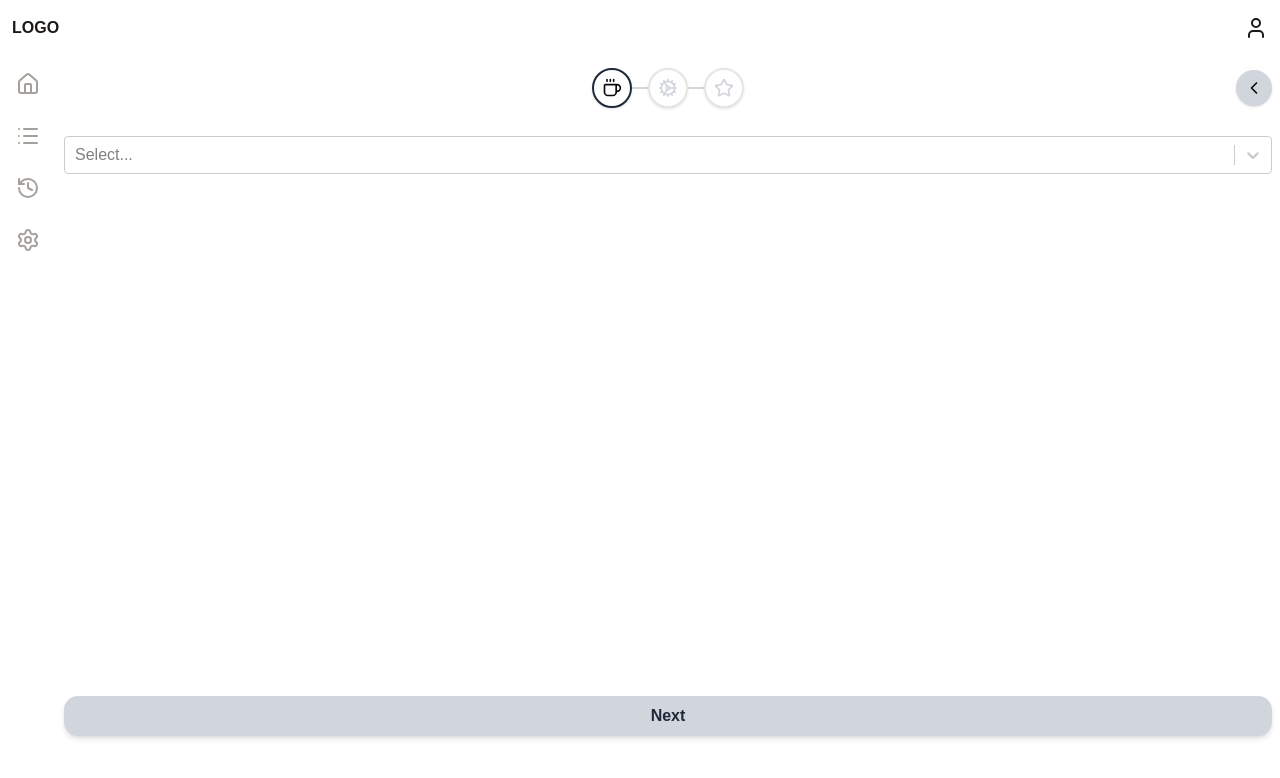
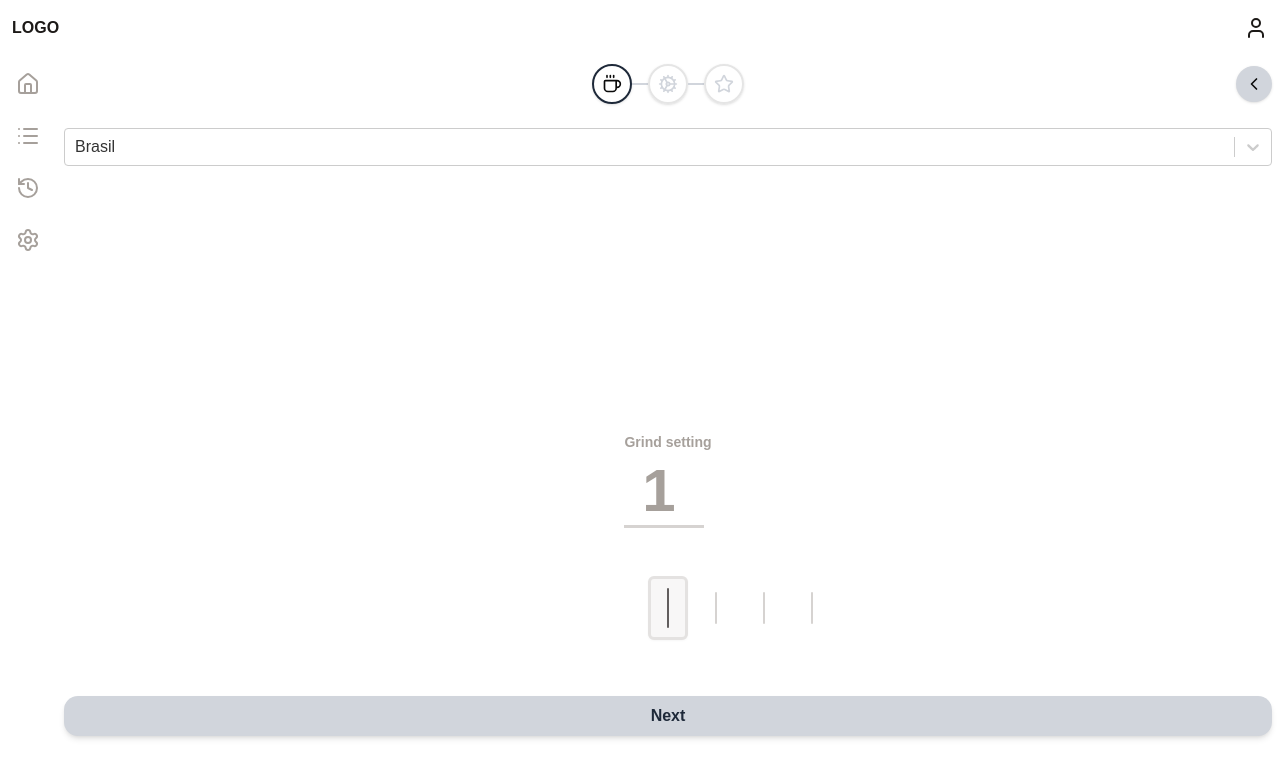
Before and after one commit to BuckoA18/dial-in-assistant, a React (Vite) app: page /dial-in in a window 1280 px wide. Shown: the top 778 px of the page. Built offline with nearby package versions, Linux system fonts and the light colour scheme.

Commit message:
added custom options and refactored wheelPicker

```diff
--- /dev/null
+++ b/src/services/flagService.js
@@ -0,0 +1,7 @@
+const BASE_URL = "https://flagsapi.com";
+
+export const getFlag = (countryCode) => {
+  const flagURL = `${BASE_URL}/${countryCode.toUpperCase()}/flat/16`;
+  console.log(flagURL);
+  return flagURL;
+};
--- /dev/null
+++ b/src/ui/CustomOption.jsx
@@ -0,0 +1,16 @@
+import React from "react";
+import { components } from "react-select";
+import { getFlag } from "../services/flagService";
+
+const CustomOption = ({ ...props }) => {
+  const { label, countryCode } = props.data;
+  return (
+    <components.Option {...props}>
+      <div className="h-4 w-4 rounded-full bg-amber-400 shadow-sm"></div>
+      <p className="">{label}</p>
+      <img src={getFlag(countryCode)} />
+    </components.Option>
+  );
+};
+
+export default CustomOption;
--- a/src/ui/Input.jsx
+++ b/src/ui/Input.jsx
@@ -1,15 +1,17 @@
 import React from "react";
 import Label from "./Label";
 
-const Input = ({ label, type, id, placeholder }) => {
+const Input = ({ label, type, id, placeholder, value, isDisabled }) => {
   return (
     <>
       <Label id={id} label={label}>
         <input
           type={type}
           id={id}
-          className="w-20 border-b-3 border-stone-300 pl-1 text-right text-6xl transition-colors focus:border-stone-800 focus:text-stone-800 focus:outline-none"
+          className="w-20 border-b-3 border-stone-300 pl-1 text-center text-6xl transition-colors focus:border-stone-800 focus:text-stone-800 focus:outline-none"
           placeholder={placeholder}
+          value={value}
+          disabled={isDisabled}
         />
       </Label>
     </>
--- a/src/ui/StepForm.jsx
+++ b/src/ui/StepForm.jsx
@@ -6,6 +6,7 @@ import Button from "./Button";
 import StepCounter from "./StepCounter";
 import Step from "./Step";
 import BackButton from "./BackButton";
+import CustomOption from "./CustomOption";
 
 const MIN_STEP = 1;
 const MAX_STEP = 3;
--- a/src/ui/StepFormContent.jsx
+++ b/src/ui/StepFormContent.jsx
@@ -5,39 +5,41 @@ import WheelPicker from "./WheelPicker";
 import Grid from "./Grid";
 import GridItem from "./GridItem";
 import Select from "react-select";
-import { components } from "react-select";
+import CustomOption from "./CustomOption";
+
 const beanOptions = [
-  { label: "Brasil", value: "Brasil", img: "imageBR" },
-  { label: "Ethiopie", value: "Ethiopie", img: "imageET" },
-  { label: "India", value: "India", img: "imageIn" },
+  { label: "Brasil", value: "brasil", countryCode: "BE" },
+  { label: "Ethiopie", value: "ethiopie", countryCode: "ET" },
+  { label: "India", value: "india", countryCode: "IN" },
 ];
-
-const CustomOption = (props) => {
-  return (
-    <components.Option {...props}>
-      <div style={{ display: "flex", flexDirection: "column" }}>
-        <span style={{ fontWeight: "bold", color: "blue" }}>
-          {props.data.img}
-        </span>
-        <p style={{ margin: 0, fontSize: "12px", color: "#666" }}>
-          {props.data.label}
-        </p>
-      </div>
-    </components.Option>
-  );
-};
 
 const StepFormContent = ({ currentStep }) => {
   if (currentStep === 1)
     return (
-      <div className="flex flex-col gap-4">
-        <Select options={beanOptions} components={{ Option: CustomOption }} />
+      <div className="flex h-full flex-col">
+        <Select
+          options={beanOptions}
+          defaultValue={beanOptions[0]}
+          components={{ Option: CustomOption }}
+          styles={{
+            option: (baseStyles, state) => ({
+              ...baseStyles,
+              display: "flex",
+              alignItems: "center",
+              gap: "1rem",
+            }),
+          }}
+        />
+
+        <span className="mt-auto">
+          <WheelPicker min={1} max={50} />
+        </span>
       </div>
     );
 
   if (currentStep === 2)
     return (
-      <div className="flex grow flex-col gap-4">
+      <div className="flex h-full flex-col gap-4">
         <span className="flex justify-center gap-8">
           <Input
             label="Coffee in (g)"
@@ -59,19 +61,15 @@ const StepFormContent = ({ currentStep }) => {
           placeholder="28"
           type="number"
         />
-
-        <span className="">
-          <WheelPicker min={1} max={50} />
-        </span>
       </div>
     );
 
   if (currentStep === 3)
     return (
-      <>
+      <div className="h-full">
         <RangeInput label="Taste" id="taste" />
         <Textarea label="Notes" id="notes" />
-      </>
+      </div>
     );
 };
 
--- a/src/ui/WheelPicker.jsx
+++ b/src/ui/WheelPicker.jsx
@@ -1,12 +1,13 @@
 import React from "react";
 import { useState } from "react";
 import { calcRange } from "./../utils";
+import Input from "./Input";
 
 const WheelPicker = ({ min = 1, max = 500, step = 1 }) => {
   const [currentValue, setCurrentvalue] = useState(1);
   const range = calcRange(min, max, step);
-  // total item w + gap (40px + 40px)
-  const optionWidth = 80;
+  // total item w + gap
+  const optionWidth = 48;
   const xPadding = 152;
 
   const handleScroll = (e) => {
@@ -19,14 +20,20 @@ const WheelPicker = ({ min = 1, max = 500, step = 1 }) => {
 
   return (
     <div className="flex flex-col items-center">
+      <Input
+        value={currentValue}
+        type="number"
+        isDisabled={true}
+        label="Grind setting"
+      />
       <div
         className="relative flex h-40 w-76 items-center"
         onScroll={handleScroll}
       >
-        <div className="pointer-events-none absolute left-1/2 z-10 h-18 w-14 -translate-x-1/2 rounded-lg border-4 border-stone-600"></div>
+        <div className="pointer-events-none absolute left-1/2 z-10 h-16 w-10 -translate-x-1/2 rounded-sm border-3 border-stone-400 bg-stone-200 opacity-30 shadow-sm"></div>
         <div
           onScroll={handleScroll}
-          className={`no-scrollbar flex h-28 w-full snap-x snap-mandatory items-center gap-10 overflow-hidden overflow-x-auto scroll-smooth px-[152px]`}
+          className={`no-scrollbar flex h-28 w-full snap-x snap-mandatory items-center gap-2 overflow-hidden overflow-x-auto scroll-smooth px-[152px]`}
         >
           {range.map((value) => (
             <WheelPickerOption
@@ -41,17 +48,17 @@ const WheelPicker = ({ min = 1, max = 500, step = 1 }) => {
   );
 };
 
-const WheelPickerOption = ({ value, isActive }) => {
+const WheelPickerOption = ({ isActive }) => {
   return (
     <div className="flex min-w-10 snap-center flex-col items-center">
       <span
-        className={`h-6 rounded-full transition-all ${isActive ? "h-8 w-1 bg-stone-600" : "w-0.5 bg-stone-300"}`}
+        className={`h-8 w-0.5 rounded-full transition-all ${isActive ? "h-10 bg-stone-800" : " bg-stone-300"}`}
       ></span>
-      <p
+      {/* <p
         className={`transition-all ${isActive ? " font-semibold text-stone-600" : "text-xs text-stone-300"}`}
       >
         {value}
-      </p>
+      </p> */}
     </div>
   );
 };
```
